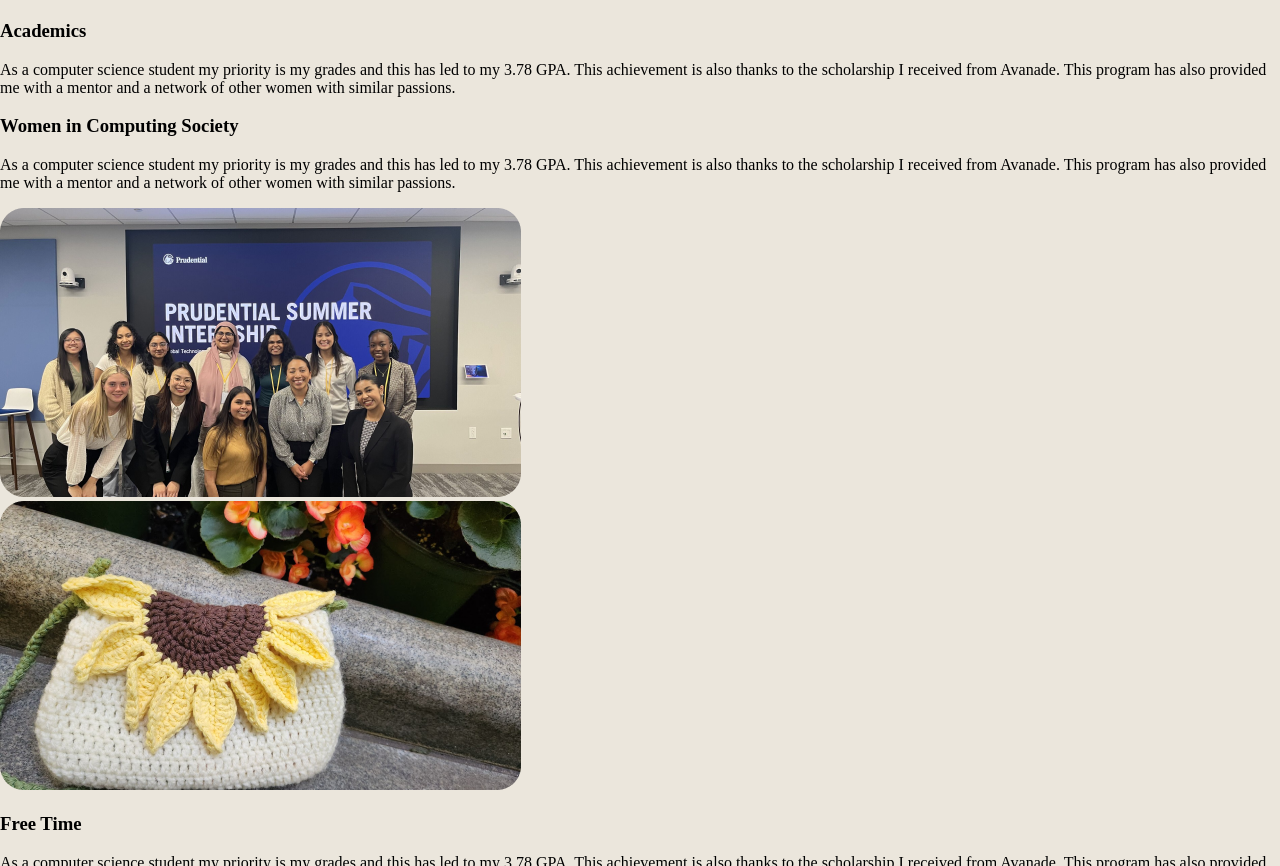
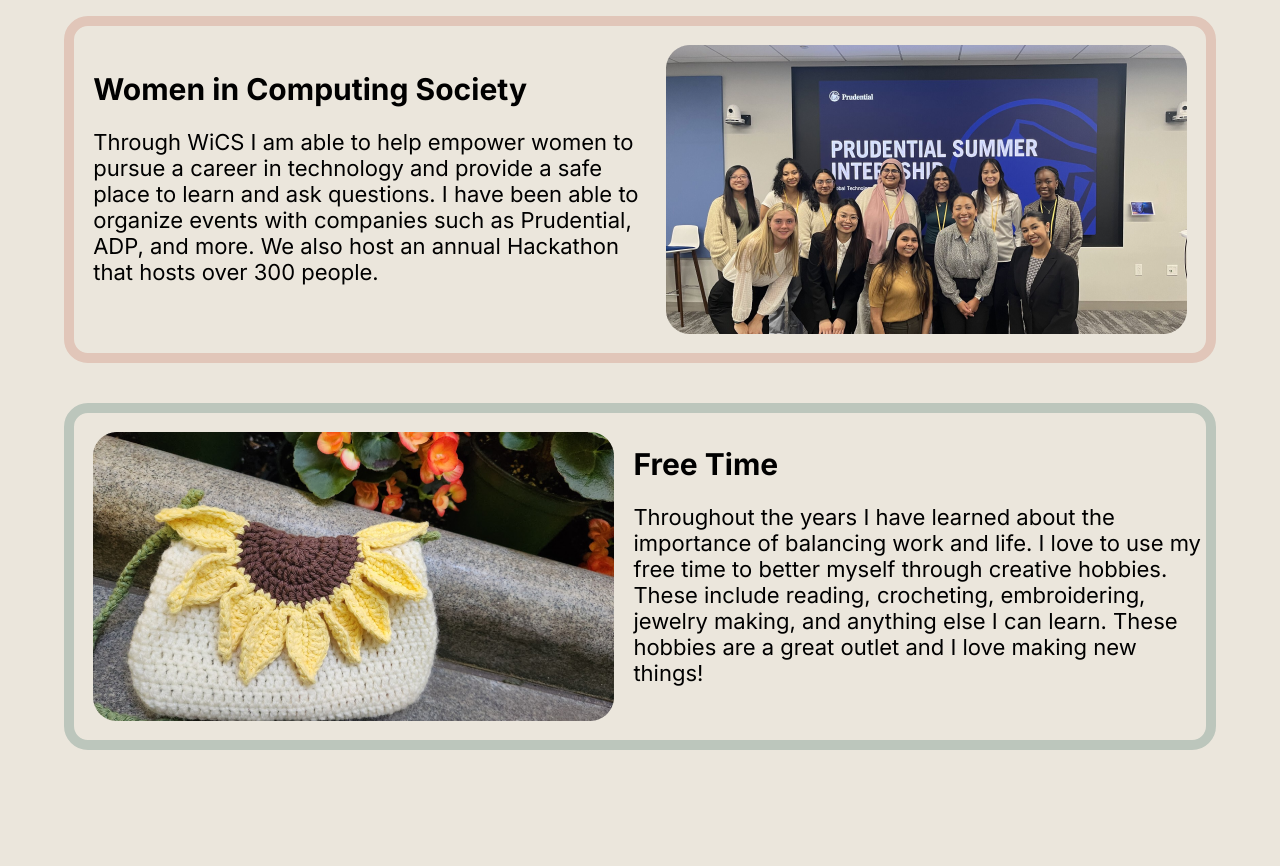
Before and after one commit to Xitlaly-P/portfolio, a website: page docs/index.html in a window 1280 px wide. Shown: the part 1934-2800 px from the top of the page. After the commit the page ends 2724 px from the top, so only its background shows below. Drawn offline with Linux system fonts and the light colour scheme.

Commit message:
styled the about page closes #12

```diff
--- a/docs/index.html
+++ b/docs/index.html
@@ -68,30 +68,30 @@
         </div>
         <div class="card-section">
             <div class="about-card">
-                <img src="../images/avanadephoto.png">
+                <img src="../images/avanadephoto.png" class="about-image">
                 <div class="about-text">
-                    <h3>Academics</h3>
+                    <h7>Academics</h7>
                     <p>As a computer science student my priority is my grades and this has led to my 3.78 GPA. This achievement is also thanks to the scholarship I received from Avanade. This program has also provided me with a mentor and a network of other women with similar passions.</p>
                 </div>
             </div>
         </div>
 
         <div class="card-section">
-            <div class="about-card-2">
-                <div class="about-text">
-                    <h3>Women in Computing Society</h3>
-                    <p>As a computer science student my priority is my grades and this has led to my 3.78 GPA. This achievement is also thanks to the scholarship I received from Avanade. This program has also provided me with a mentor and a network of other women with similar passions.</p>
+            <div class="about-card" id="pink">
+                <div class="about-text" id="extra">
+                    <h7>Women in Computing Society</h7>
+                    <p>Through WiCS I am able to help empower women to pursue a career in technology and provide a safe place to learn and ask questions. I have been able to organize events with companies such as Prudential, ADP, and more. We also host an annual Hackathon that hosts over 300 people.</p>
                 </div>
-                <img src="../images/wicsphoto.png">
+                <img src="../images/wicsphoto.png" class="about-image">
             </div>
         </div>
 
         <div class="card-section">
             <div class="about-card">
-                <img src="../images/freetimephoto.png">
+                <img src="../images/freetimephoto.png" class="about-image">
                 <div class="about-text">
-                    <h3>Free Time</h3>
-                    <p>As a computer science student my priority is my grades and this has led to my 3.78 GPA. This achievement is also thanks to the scholarship I received from Avanade. This program has also provided me with a mentor and a network of other women with similar passions.</p>
+                    <h7>Free Time</h7>
+                    <p>Throughout the years I have learned about the importance of balancing work and life. I love to use my free time to better myself through creative hobbies. These include reading, crocheting, embroidering, jewelry making, and anything else I can learn. These hobbies are a great outlet and I love making new things!</p>
                 </div>
             </div>
         </div>
--- a/docs/styles.css
+++ b/docs/styles.css
@@ -6,6 +6,7 @@
     --color-secondary: #BCC6BC;
     --color-accent: #E1C6B9;
     --color-font: #35342F;
+
 
     --font-main: 'Inter', sans-serif;
     --font-sec: 'Roboto', sans-serif;
@@ -28,15 +29,16 @@
 }
 .greenback{
     background-color: var(--color-secondary);
-    position:fixed;
+    position:absolute;
     padding:0;
     margin:0;
     width: 66vw;
-    height:100vh;
+    height:130vh;
     left:0px;
     top:0px;
     z-index: -1;
 }
+
 
 .menu{
     display: flex;
@@ -46,6 +48,7 @@
     margin-top: auto;
     margin-bottom: auto;
 }
+
 
 .menu-items{
     text-align: right;
@@ -59,10 +62,12 @@
     font-size:30px;
 }
 
+
 a{
     color: var(--color-font);
     text-decoration: none;
 }
+
 
 header{
     vertical-align: middle;
@@ -81,6 +86,7 @@
     vertical-align: baseline;
 }
 
+
 .hero{
     margin-top:5rem;
     margin-bottom:5rem;
@@ -91,12 +97,14 @@
     font: 2rem / 1.6 var(--font-main);
 }
 
+
 .hero h1{
     font-size: 36px;
     font-family: var(--font-main);
     font-weight:normal;
     margin-bottom:1.5vh;
 }
+
 
 .hero-text{
     width:50%;
@@ -106,8 +114,10 @@
     padding-bottom:7vh;
 }
 
+
 .hero-image{
     align-self: flex-end;
+    height: 544px;
 }
 h5{
     font-style: italic;
@@ -117,6 +127,7 @@
     margin-top:0px;
     margin-bottoM:1.5vh;
 }
+
 
 a.button-link{
     display: inline-block;
@@ -131,8 +142,8 @@
     font-size: 20px;
 }
 
+
 .affiliations{
-    margin-top: 10rem;
     text-align: center;
     display: flex;
     flex-direction: column;
@@ -151,6 +162,7 @@
     color: var(--color-font);
 }
 
+
 .affil {
     display: flex;
     justify-content: center;
@@ -158,6 +170,7 @@
     margin-top:5rem;
     margin-bottom:5rem;
 }
+
 
 .card {
     background-color: var(--color-secondary);
@@ -173,6 +186,7 @@
     align-items: center;
 }
 
+
 .card-image {
     position: absolute;
     top: -50px;
@@ -180,12 +194,14 @@
     height: 100px;
 }
 
+
 .card img {
     border-radius: 50%;
     width: 100%;
     height: 100%;
     object-fit: cover;
 }
+
 
 .card h3 {
     font-family: var(--font-main);
@@ -195,6 +211,7 @@
     font-weight:normal;
     color: var(--color-font)
 }
+
 
 .card p {
     font-family: var(--font-main);
@@ -207,6 +224,56 @@
     font-weight:normal;
 }
 
+
 .pink-border{
     background-color: var(--color-accent);
 }
+
+
+.about{
+    margin-left: 5vw;
+    margin-right: 5vw;
+}
+
+
+.about-card{
+    border-color: var(--color-secondary);
+    border-radius: 24px;
+    border-width: 10px;
+    border-style: solid;
+    display: flex;
+    margin-bottom: 5vh;
+}
+#pink{
+    border-color: var(--color-accent);
+    border-radius: 24px;
+    border-width: 10px;
+    border-style: solid;
+}
+
+
+.about-image{
+    margin: 1.5vw;
+}
+
+
+h7{
+    font-family: var(--font-main);
+    font-size: 30px;
+    font-weight: bold;
+}
+
+
+.about-text p{
+    font-family: var(--font-main);
+    font-size: 22px;
+}
+.about-text{
+    margin-top: auto;
+    margin-bottom:auto;
+}
+
+
+#extra{
+    margin-left:1.5vw;
+}
```
